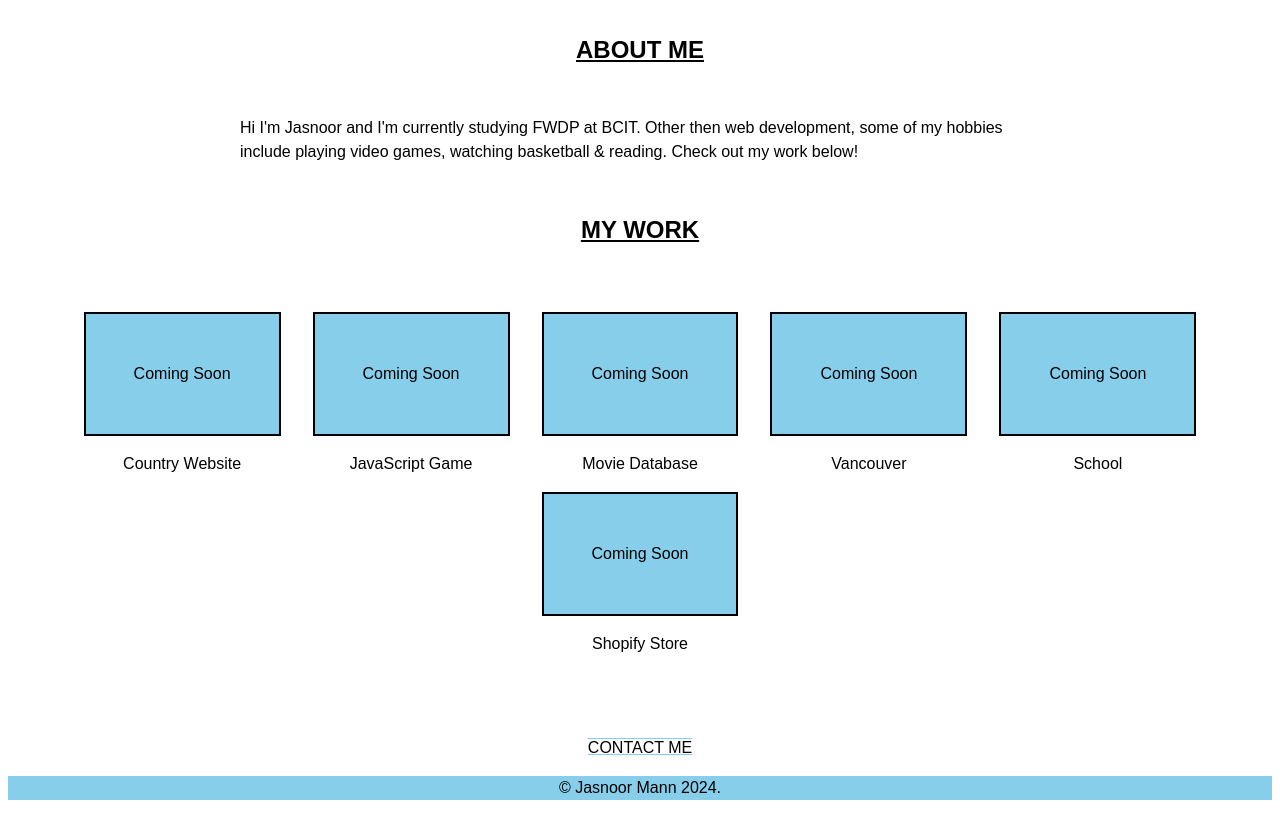
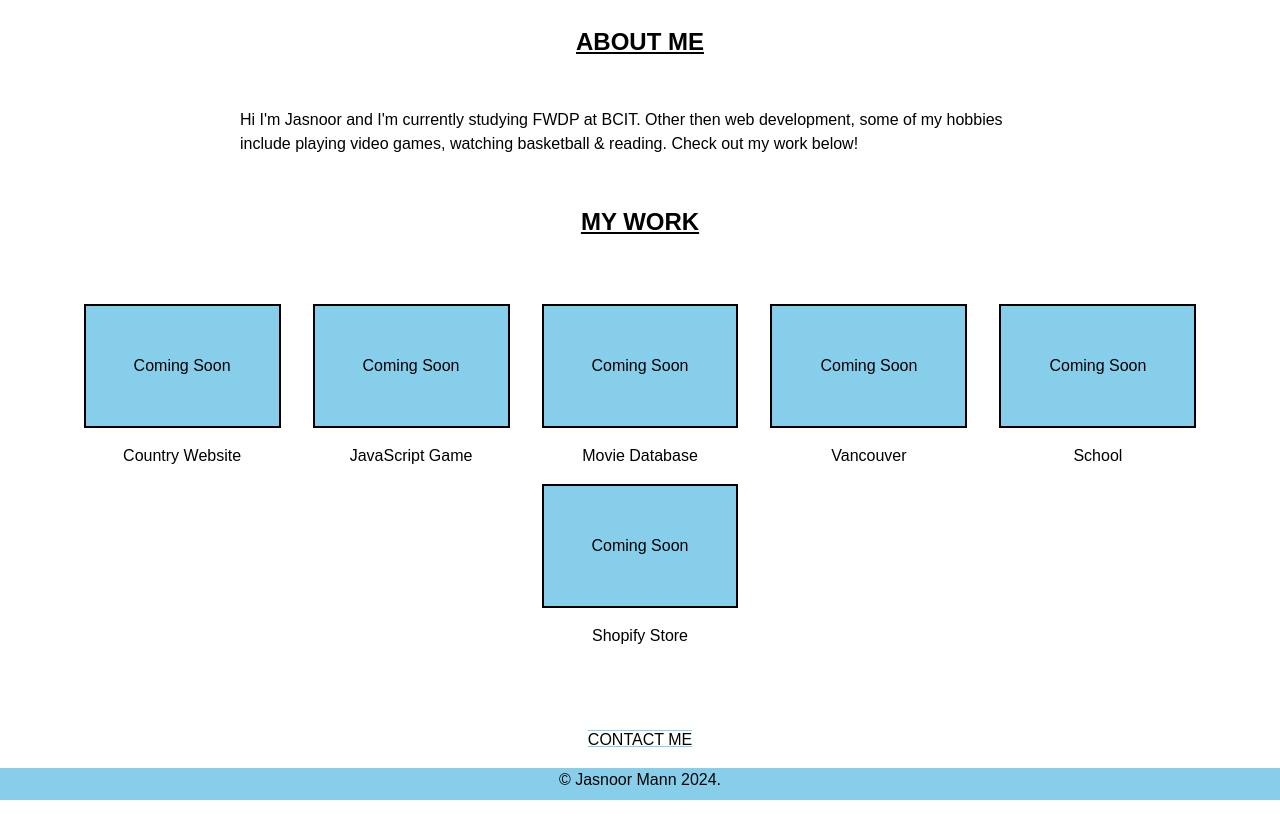
Before and after one commit to JasnoorM17/landing-page, a plain HTML site: page index.html in a window 1280 px wide. Shown: the part 272-1088 px from the top of the page. Drawn offline with Linux system fonts and the light colour scheme; a web font is replaced by a local one.

Commit message:
fixed header and footer white space & added padding to text

```diff
--- a/index.html
+++ b/index.html
@@ -19,9 +19,9 @@
             <nav class="site-navigation" id="site-navigation">
 
                 <nav class="nav-text">
-                    <a href="about-me">ABOUT</a>
-                    <a href="working">MY WORK</a>
-                    <a href="Contact">CONTACT</a>
+                    <a href="file:///C:/Users/Jasno/OneDrive/Desktop/Landing%20Page%20Jasnoor%20Mann/index.html">ABOUT</a>
+                    <a href="#bottom">MY WORK</a>
+                    <a href=mailto:JasnoorM365@gmail.com>CONTACT</a>
                 </nav>
 
 
@@ -43,12 +43,12 @@
 
 
             <section>
-                <h2 id="#About" class="about-me">ABOUT ME</h2>
+                <h2 class="about-me">ABOUT ME</h2>
                 <p class="about-me-text">Hi I'm Jasnoor and I'm currently studying FWDP at BCIT. Other then web development, some of my hobbies include playing video games, watching basketball & reading. Check out my work below!</p>
             </section>
 
-            <section class="Work-wrapper">
-                <h2 a href="#working"  class="work-text">MY WORK</h2>
+            <section class=#work-wrapper>
+                <h2 class="work-text">MY WORK</h2>
 
                 <ul class="button-links">
                     <li><a href="#">Coming Soon</a class="button-text">Country Website</li>
@@ -62,7 +62,7 @@
             </section>
 
 
-            <section id="#Contact" class="contact-me">
+            <section class="contact-me">
                 <a class="contact-me" href="mailto:JasnoorM365@gmail.com">CONTACT ME</a>
 
             </section>
--- a/styles/styles.css
+++ b/styles/styles.css
@@ -5,6 +5,8 @@ body {
 	line-height: 1.5;
 	color:black;
 	background-color: white;
+    margin: 0;
+    padding: 0;
 }
 
 h1,
@@ -98,6 +100,8 @@ a:focus {
 .about-me-text{
     max-width: 50rem;
     margin: 3rem auto;
+    padding-left: 1rem;
+    padding-right: 1rem;
 }
 
 .button-links {
@@ -151,9 +155,7 @@ a:focus {
     h6 {
         text-align: center;
     }
-    .menu-toggle {
-        display: none;
-    }
+
 
 
 
@@ -183,4 +185,5 @@ a:focus {
     width: 100%;
     bottom: 0%;
     left: 0%;
+    height: 2rem;
 }
```
